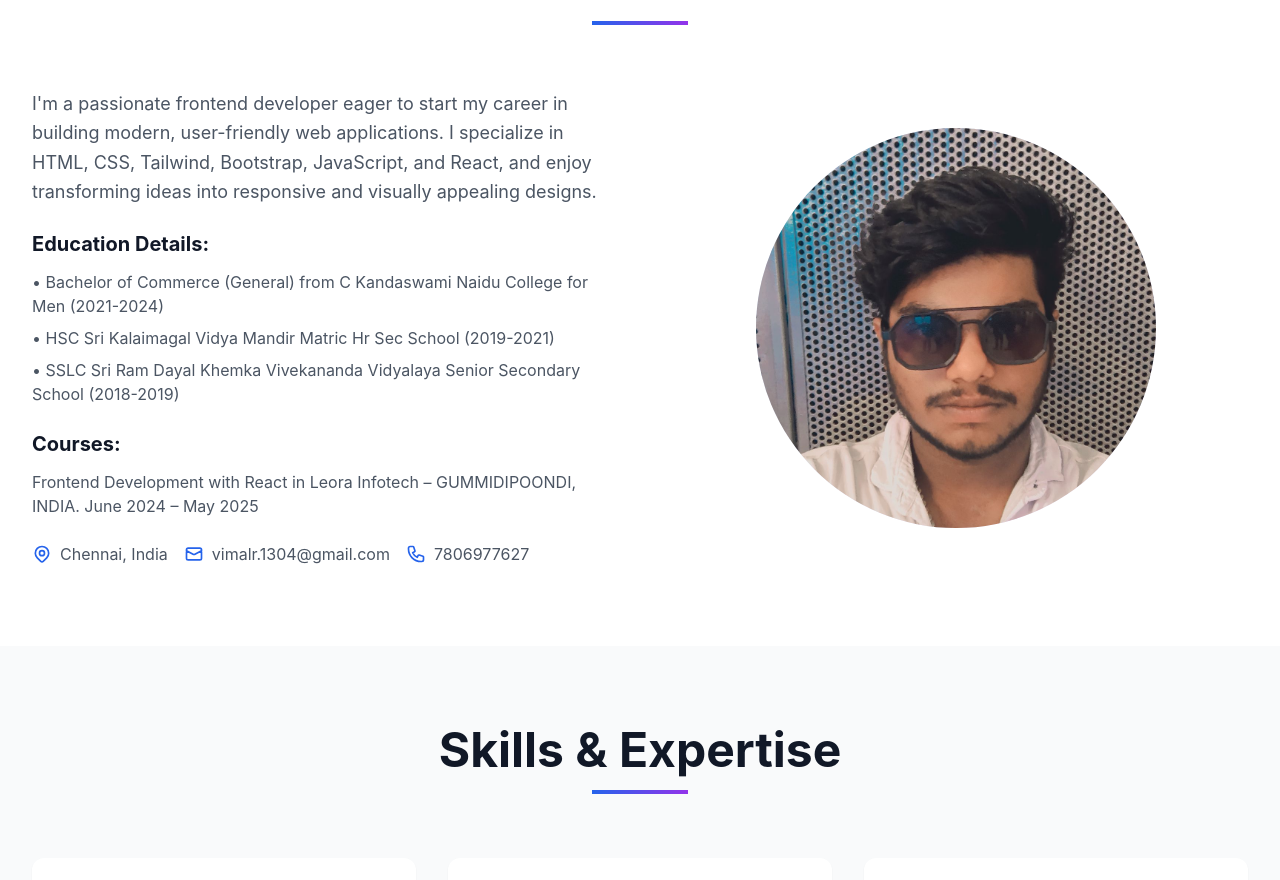
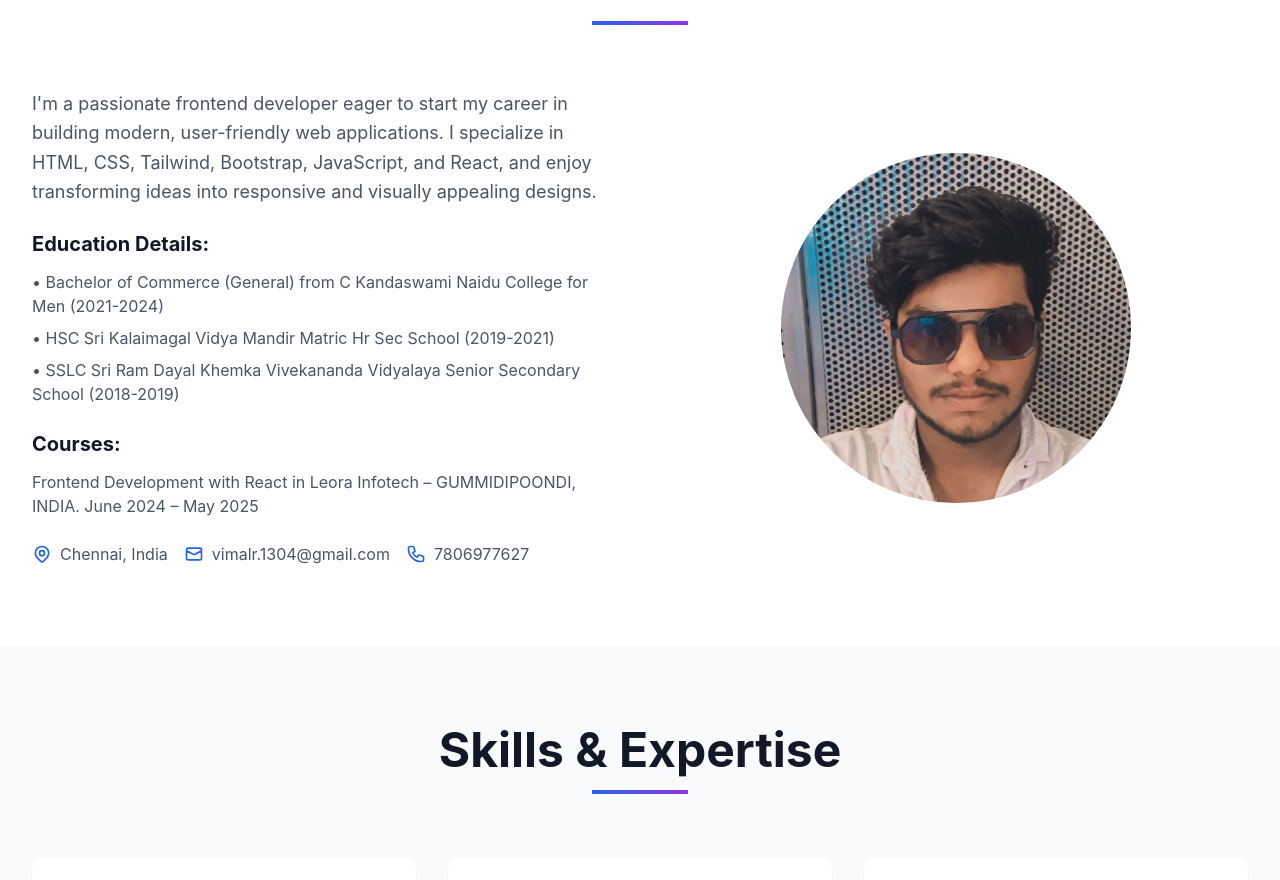
Before and after one commit to VimalDude07/Vimal-Protfolio-, a React (Create React App) app: page / in a window 1280 px wide. Shown: the part 923-1803 px from the top of the page. Built offline with nearby package versions, Linux system fonts and the light colour scheme; the HTML template or start-up script is replaced by a standard one.

Commit message:
Update App.js

```diff
--- a/src/App.js
+++ b/src/App.js
@@ -488,7 +488,7 @@ const Portfolio = () => {
               </div>
             </div>
             <div className="relative scroll-reveal delay-600">
-              <div className="w-[400px] h-[400px] bg-gradient-to-br from-blue-100 to-purple-100 rounded-full flex items-center justify-center mx-auto">
+              <div className="w-[350px] h-[350px] bg-gradient-to-br from-blue-100 to-purple-100 rounded-full flex items-center justify-center mx-auto">
                 <img
                   src={profileImg}
                   alt="Profile"
```
